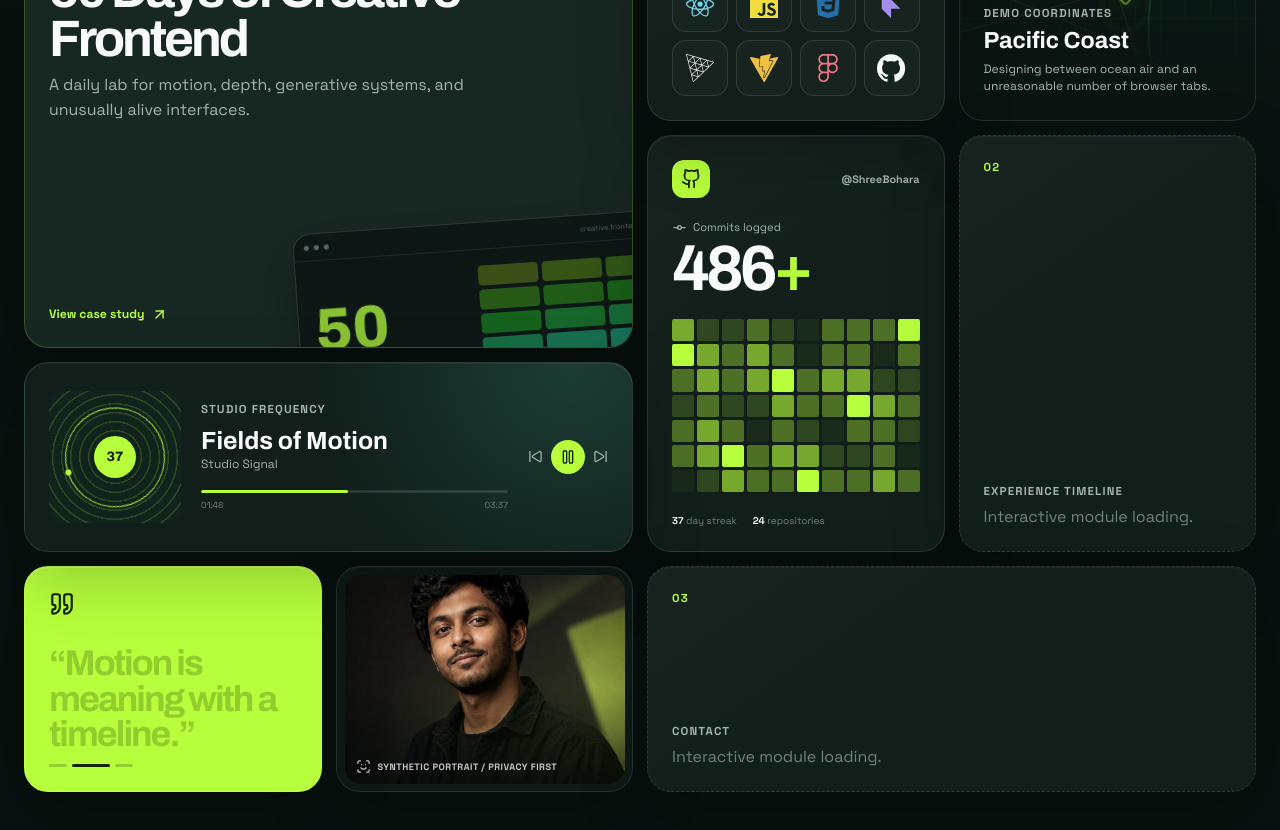
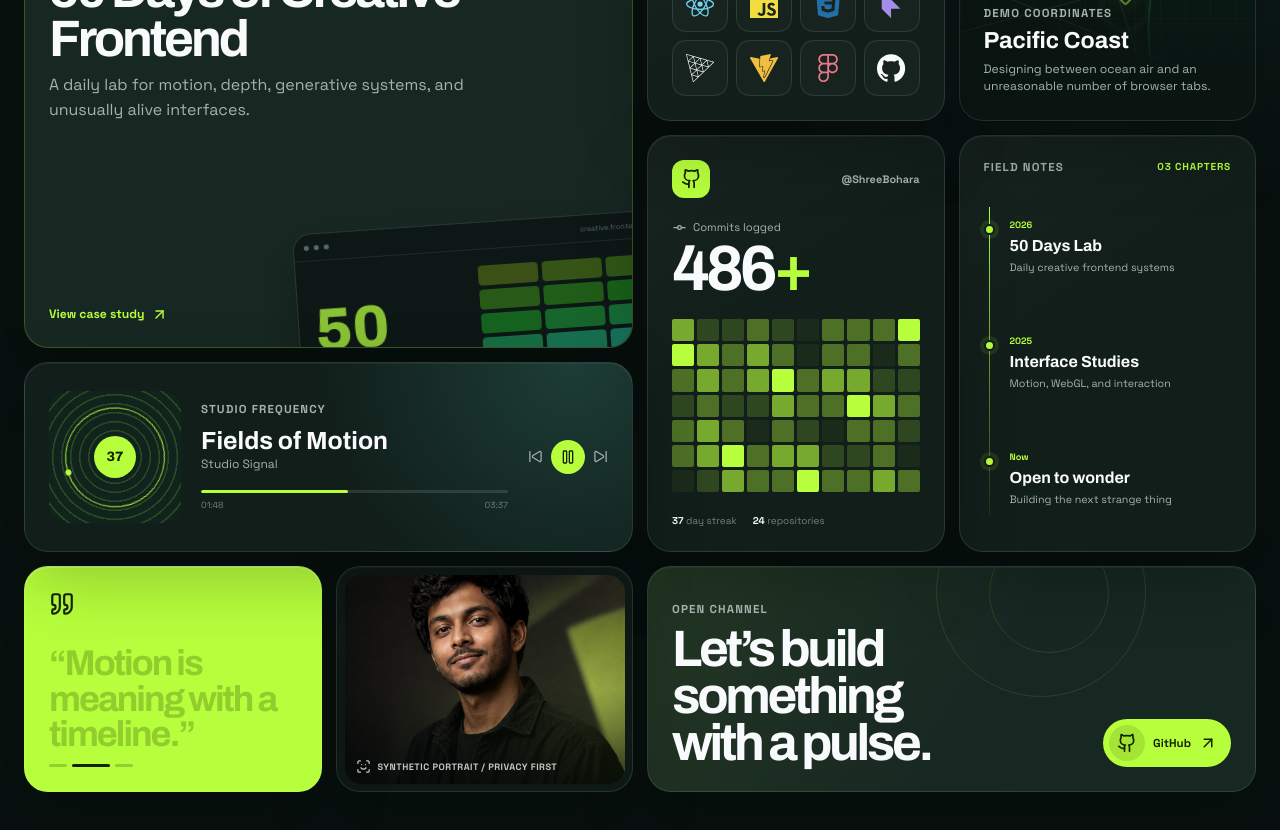
Before and after one commit to ShreeBohara/50-Days-of-Creative-Frontend, a React (Vite) app in the folder day-37-bento-grid/: page / in a window 1280 px wide. Shown: the part 480-1310 px from the top of the page. Built offline with nearby package versions, Linux system fonts and the light colour scheme.

Commit message:
day-37: experience-contact — creative milestones timeline and GitHub CTA morph

```diff
--- a/day-37-bento-grid/src/App.css
+++ b/day-37-bento-grid/src/App.css
@@ -1015,6 +1015,184 @@
   text-transform: uppercase;
 }
 
+.experience-card {
+  display: flex;
+  flex-direction: column;
+  gap: 26px;
+}
+
+.experience-heading {
+  display: flex;
+  align-items: center;
+  justify-content: space-between;
+  gap: 12px;
+}
+
+.experience-heading strong {
+  color: var(--signal);
+  font-size: 0.63rem;
+  letter-spacing: 0.08em;
+  text-transform: uppercase;
+}
+
+.timeline {
+  position: relative;
+  display: flex;
+  flex: 1;
+  flex-direction: column;
+  justify-content: space-around;
+  gap: 20px;
+}
+
+.timeline-line {
+  position: absolute;
+  top: 7px;
+  bottom: 12px;
+  left: 5px;
+  width: 1px;
+  background: linear-gradient(var(--signal), rgba(183, 255, 60, 0.08));
+  transform-origin: top;
+}
+
+.timeline-item {
+  position: relative;
+  padding-left: 26px;
+}
+
+.timeline-dot {
+  position: absolute;
+  top: 5px;
+  left: 0;
+  width: 11px;
+  height: 11px;
+  border: 2px solid var(--card);
+  border-radius: 50%;
+  background: var(--signal);
+  box-shadow: 0 0 0 4px rgba(183, 255, 60, 0.1);
+}
+
+.timeline-year {
+  display: block;
+  margin-bottom: 4px;
+  color: var(--signal);
+  font-size: 0.58rem;
+  font-weight: 700;
+}
+
+.timeline-item strong {
+  font-family: 'Archivo', sans-serif;
+  font-size: 1rem;
+}
+
+.timeline-item p {
+  margin: 4px 0 0;
+  color: var(--muted);
+  font-size: 0.67rem;
+  line-height: 1.45;
+}
+
+.contact-card {
+  display: flex;
+  align-items: flex-end;
+  justify-content: space-between;
+  gap: 20px;
+  background:
+    linear-gradient(120deg, rgba(183, 255, 60, 0.08), transparent 56%),
+    var(--card-strong);
+}
+
+.contact-copy {
+  position: relative;
+  z-index: 1;
+}
+
+.contact-copy h2 {
+  margin: 10px 0 0;
+  font-family: 'Archivo', sans-serif;
+  font-size: clamp(2rem, 4vw, 4.3rem);
+  line-height: 0.92;
+  letter-spacing: -0.065em;
+}
+
+.contact-card a {
+  position: relative;
+  z-index: 2;
+  display: inline-flex;
+  flex: 0 0 auto;
+  align-items: center;
+  gap: 8px;
+  min-width: 126px;
+  min-height: 48px;
+  padding: 6px 14px 6px 6px;
+  color: var(--signal-ink);
+  font-size: 0.72rem;
+  font-weight: 800;
+  text-decoration: none;
+  border-radius: 999px;
+  background: var(--signal);
+  transition: min-width 300ms cubic-bezier(0.16, 1, 0.3, 1), background 200ms ease;
+}
+
+.contact-card a:hover {
+  min-width: 150px;
+  background: var(--cyan);
+}
+
+.contact-icon {
+  display: grid;
+  width: 36px;
+  height: 36px;
+  place-items: center;
+  border-radius: 50%;
+  background: rgba(20, 36, 0, 0.12);
+}
+
+.contact-reveal {
+  position: absolute;
+  left: 50px;
+  opacity: 0;
+  transform: translateX(6px);
+  transition: opacity 180ms ease, transform 180ms ease;
+}
+
+.contact-default {
+  transition: opacity 180ms ease, transform 180ms ease;
+}
+
+.contact-card a:hover .contact-default {
+  opacity: 0;
+  transform: translateX(-6px);
+}
+
+.contact-card a:hover .contact-reveal {
+  opacity: 1;
+  transform: translateX(0);
+}
+
+.contact-card a > svg {
+  margin-left: auto;
+}
+
+.contact-orbit {
+  position: absolute;
+  border: 1px solid rgba(183, 255, 60, 0.12);
+  border-radius: 50%;
+}
+
+.contact-orbit-one {
+  top: -80px;
+  right: 18%;
+  width: 210px;
+  height: 210px;
+}
+
+.contact-orbit-two {
+  top: -34px;
+  right: 24%;
+  width: 120px;
+  height: 120px;
+}
+
 @media (max-width: 1020px) {
   .bento-grid {
     grid-template-columns: repeat(2, minmax(0, 1fr));
--- a/day-37-bento-grid/src/App.jsx
+++ b/day-37-bento-grid/src/App.jsx
@@ -1,5 +1,7 @@
 import BentoCard from './components/BentoCard'
 import ClockCard from './components/ClockCard'
+import ContactCard from './components/ContactCard'
+import ExperienceCard from './components/ExperienceCard'
 import FeaturedProjectCard from './components/FeaturedProjectCard'
 import GithubCard from './components/GithubCard'
 import LocationCard from './components/LocationCard'
@@ -45,6 +47,8 @@ function App() {
         <section className="bento-grid" aria-label="Interactive portfolio modules">
           <NameCard />
           <ClockCard />
+          <ContactCard />
+          <ExperienceCard />
           <FeaturedProjectCard />
           <GithubCard />
           <LocationCard />
@@ -52,7 +56,7 @@ function App() {
           <QuoteCard />
           <SpotifyCard />
           <TechStackCard />
-          {Object.keys(cardLabels).filter((area) => !['name', 'clock', 'featured', 'github', 'location', 'photo', 'quote', 'spotify', 'stack'].includes(area)).map((area, index) => (
+          {Object.keys(cardLabels).filter((area) => !['name', 'clock', 'contact', 'experience', 'featured', 'github', 'location', 'photo', 'quote', 'spotify', 'stack'].includes(area)).map((area, index) => (
             <PlaceholderCard area={area} index={index + 1} key={area} />
           ))}
         </section>
--- /dev/null
+++ b/day-37-bento-grid/src/components/ContactCard.jsx
@@ -0,0 +1,24 @@
+import { ArrowUpRight, Github } from 'lucide-react'
+import BentoCard from './BentoCard'
+import { links } from '../data/portfolioData'
+
+function ContactCard() {
+  return (
+    <BentoCard area="contact" className="contact-card" label="Contact Shree Bohara on GitHub">
+      <span className="contact-orbit contact-orbit-one" aria-hidden="true"></span>
+      <span className="contact-orbit contact-orbit-two" aria-hidden="true"></span>
+      <div className="contact-copy">
+        <span className="eyebrow">Open channel</span>
+        <h2>Let’s build something<br />with a pulse.</h2>
+      </div>
+      <a href={links.github} target="_blank" rel="noreferrer">
+        <span className="contact-icon"><Github size={20} aria-hidden="true" /></span>
+        <span className="contact-default">GitHub</span>
+        <span className="contact-reveal">Let’s talk</span>
+        <ArrowUpRight size={18} aria-hidden="true" />
+      </a>
+    </BentoCard>
+  )
+}
+
+export default ContactCard
--- /dev/null
+++ b/day-37-bento-grid/src/components/ExperienceCard.jsx
@@ -0,0 +1,41 @@
+import { motion } from 'framer-motion'
+import BentoCard from './BentoCard'
+import { experience } from '../data/portfolioData'
+
+function ExperienceCard() {
+  return (
+    <BentoCard area="experience" className="experience-card" label="Experience timeline">
+      <div className="experience-heading">
+        <span className="eyebrow">Field notes</span>
+        <strong>03 chapters</strong>
+      </div>
+      <div className="timeline">
+        <motion.span
+          className="timeline-line"
+          initial={{ scaleY: 0 }}
+          whileInView={{ scaleY: 1 }}
+          viewport={{ once: true }}
+          transition={{ duration: 0.9, ease: [0.16, 1, 0.3, 1] }}
+          aria-hidden="true"
+        ></motion.span>
+        {experience.map((item, index) => (
+          <motion.div
+            className="timeline-item"
+            initial={{ opacity: 0, x: 14 }}
+            whileInView={{ opacity: 1, x: 0 }}
+            viewport={{ once: true }}
+            transition={{ delay: 0.18 + index * 0.12 }}
+            key={`${item.year}-${item.title}`}
+          >
+            <span className="timeline-dot" aria-hidden="true"></span>
+            <span className="timeline-year">{item.year}</span>
+            <strong>{item.title}</strong>
+            <p>{item.detail}</p>
+          </motion.div>
+        ))}
+      </div>
+    </BentoCard>
+  )
+}
+
+export default ExperienceCard
```
